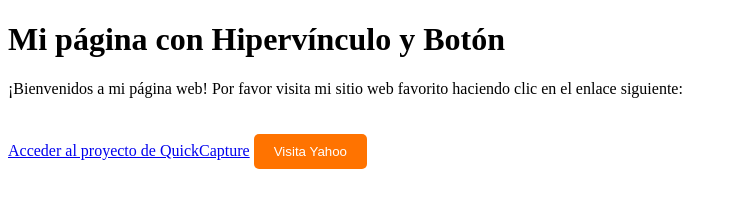
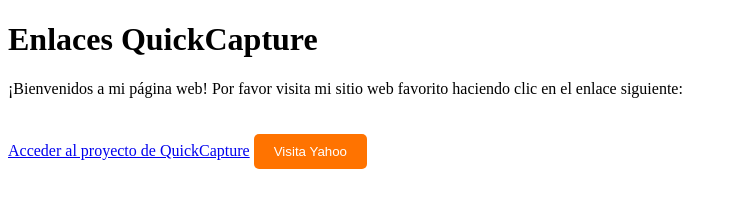
Before and after one commit to JaviflorEsri/PaginaWeb, a plain HTML site: page index.html in a window 1280 px wide. Shown: the whole page, without its empty margins (0-737 px from the left). Drawn offline with Linux system fonts and the light colour scheme.

Commit message:
Update 4

```diff
--- a/index.html
+++ b/index.html
@@ -5,7 +5,7 @@
     <link rel="stylesheet" type="text/css" href="ESTILO.css">
   </head>
   <body>
-    <h1>Mi página con Hipervínculo y Botón</h1>
+    <h1>Enlaces QuickCapture</h1>
     <p>¡Bienvenidos a mi página web! Por favor visita mi sitio web favorito haciendo clic en el enlace siguiente:</p>
     <!--<a href="arcgis-quickcapture://itemID=e6605a0ec335423a8ee6584ba5e66d85&userInput:001=Acantilado">Acceder al proyecto de QuickCapture</a>-->
     <a href="https://quickcapture.arcgis.app/?PortalUrl=https://srvsop1091.esrilab.es/portal&itemID=e6605a0ec335423a8ee6584ba5e66d85&userInput:001=Acantilado">Acceder al proyecto de QuickCapture</a>
```
